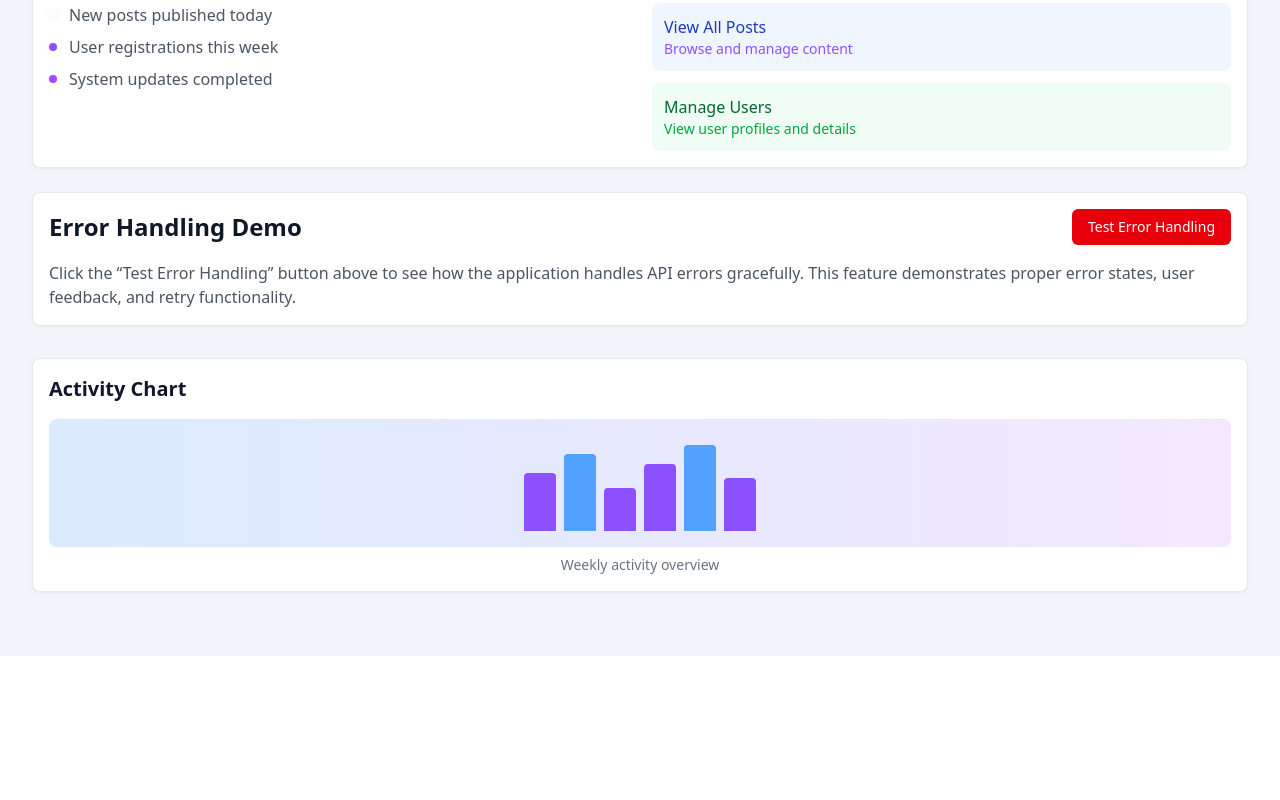
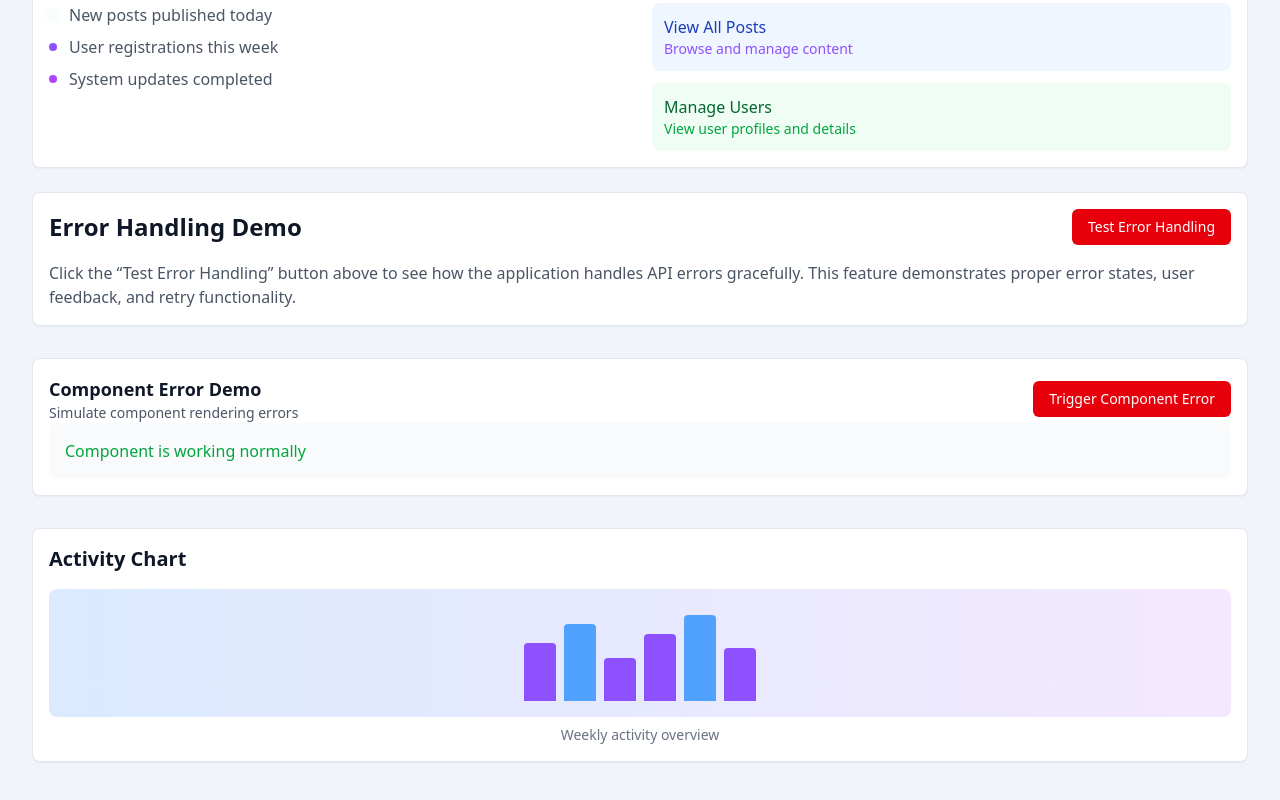
Before and after one commit to kazi331/zettabyte_dashobard_task, a Next.js app: page / in a window 1280 px wide. Shown: the part 585-1385 px from the top of the page. Before the commit the page ends 1241 px from the top, so only its background shows below. Built offline with nearby package versions, Linux system fonts and the light colour scheme.

Commit message:
component error demo added

```diff
--- /dev/null
+++ b/src/app/global-error.tsx
@@ -0,0 +1,19 @@
+'use client'
+export default function GlobalError({ error }: { error: Error & { digest?: string } }) {
+    return (
+        <html>
+            <body>
+                <div className="min-h-screen flex flex-col items-center justify-center bg-gray-100">
+                    <p className="text-lg font-semibold">Something went wrong!</p>
+                    <p className="text-red-500 mt-4">{error.message}</p>
+                    <button
+                        className="text-sm text-primary border border-primary py-2 px-4 rounded cursor-pointer mt-4"
+                        onClick={() => window.location.reload()}
+                    >
+                        Reload The page
+                    </button>
+                </div>
+            </body>
+        </html>
+    )
+}
--- a/src/app/page.tsx
+++ b/src/app/page.tsx
@@ -1,4 +1,5 @@
 import ChartState from "@/components/pages/home/ChartState";
+import ComponentErrorDemo from "@/components/pages/home/ComponentErrorDemo";
 import ErrorHandleDemo from "@/components/pages/home/ErrorHandleDemo";
 import Overview from "@/components/pages/home/Overview";
 import Stats from "@/components/pages/home/Stats";
@@ -13,6 +14,7 @@ export default function Home() {
         <Stats />
         <Overview />
         <ErrorHandleDemo />
+        <ComponentErrorDemo />
         <ChartState />
       </Container>
     </div>
--- /dev/null
+++ b/src/components/pages/home/ComponentErrorDemo.tsx
@@ -0,0 +1,32 @@
+"use client"
+import { Card } from "@/components/shared/Card";
+import { useState } from "react";
+
+export default function ComponentErrorDemo() {
+    const [showComponentError, setShowComponentError] = useState(false)
+    const ErrorThrowingComponent = () => {
+        if (showComponentError) {
+            throw new Error("This is an intentional component error for demonstration purposes")
+        }
+        return <p className="text-green-600">Component is working normally</p>
+    }
+    return (
+        <Card>
+            <div className="flex items-center justify-between">
+                <div>
+                    <h3 className="text-lg font-semibold text-gray-900">Component Error Demo</h3>
+                    <p className="text-sm text-gray-600">Simulate component rendering errors</p>
+                </div>
+                <button
+                    onClick={() => setShowComponentError(true)}
+                    className="bg-red-600 hover:bg-red-700 text-white font-medium py-2 px-4 rounded-md text-sm transition-colors duration-200 focus:outline-none focus-visible:ring-2 focus-visible:ring-red-500 focus:ring-offset-2"
+                >
+                    Trigger Component Error
+                </button>
+            </div>
+            <div className="p-4 bg-gray-50 rounded-lg">
+                <ErrorThrowingComponent />
+            </div>
+        </Card >
+    )
+}
--- a/src/components/pages/home/ErrorHandleDemo.tsx
+++ b/src/components/pages/home/ErrorHandleDemo.tsx
@@ -28,7 +28,6 @@ export default function ErrorHandleDemo() {
                             <button
                                 onClick={handleErrorDemo}
                                 className="bg-red-600 hover:bg-red-700 text-white font-medium py-2 px-4 rounded-md text-sm transition-colors duration-200 focus:outline-none focus-visible:ring-2 focus-visible:ring-red-500 focus:ring-offset-2"
-                                aria-describedby="error-demo-description"
                             >
                                 Test Error Handling
                             </button>
```
Also changed, not shown: 1 other file (tests, documents, lock files or other folders).
